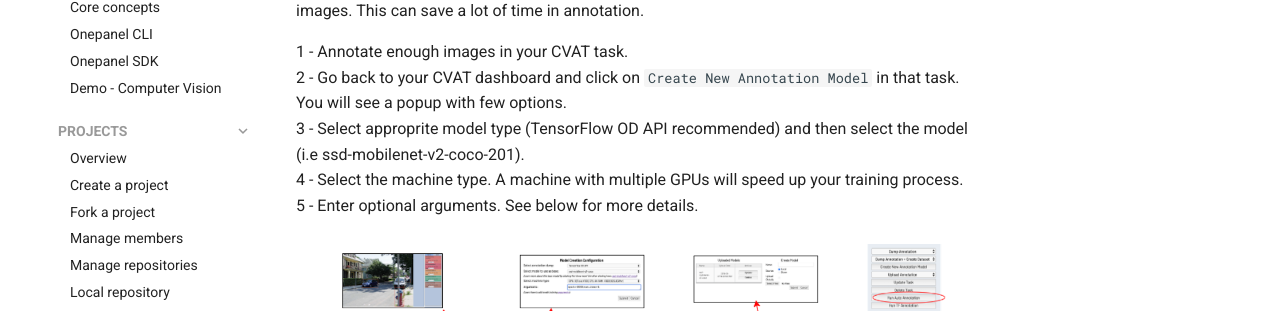
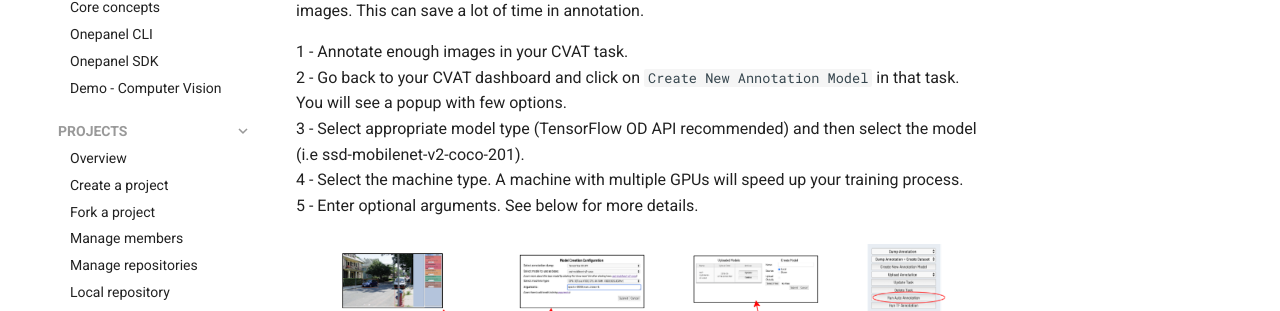
Before and after one commit to onepanelio/docs, an MkDocs documentation site: the page built from docs/CVAT/create_annotation_model.md, in a window 1280 px wide and 1400 px high. Shown: the part 260-571 px from the top of the window. Built offline with MkDocs 1.6.1 and Material for MkDocs 9.7.7, drawn with Linux system fonts in a browser that asks for light colours; comment, search, counter and statistics services are not loaded; some of the changed text lies outside the part shown.

Commit message:
Update create_annotation_model.md

```diff
--- a/docs/CVAT/create_annotation_model.md
+++ b/docs/CVAT/create_annotation_model.md
@@ -3,7 +3,7 @@ Once you have annotated enough data, you can train a model to pre-annotate rest
 
 1 - Annotate enough images in your CVAT task.
 2 - Go back to your CVAT dashboard and click on `Create New Annotation Model` in that task. You will see a popup with few options.
-3 - Select approprite model type (TensorFlow OD API recommended) and then select the model (i.e ssd-mobilenet-v2-coco-201).
+3 - Select appropriate model type (TensorFlow OD API recommended) and then select the model (i.e ssd-mobilenet-v2-coco-201).
 4 - Select the machine type. A machine with multiple GPUs will speed up your training process.
 5 - Enter optional arguments. See below for more details.
 
@@ -23,7 +23,7 @@ Here is a sample: `epochs=100;batch_size=24`.
 If you select a Machine type with 4 GPUs (Tesla V100), the following command can be used:
 `epochs=300000;num_clones=4;batch_24;`
 
-- Note that num_clones is 4 because there are 4 gpus available.
+- Note that num_clones is 4 because there are 4 GPUs available.
 
 ## Adding your own base model to CVAT
 
```
